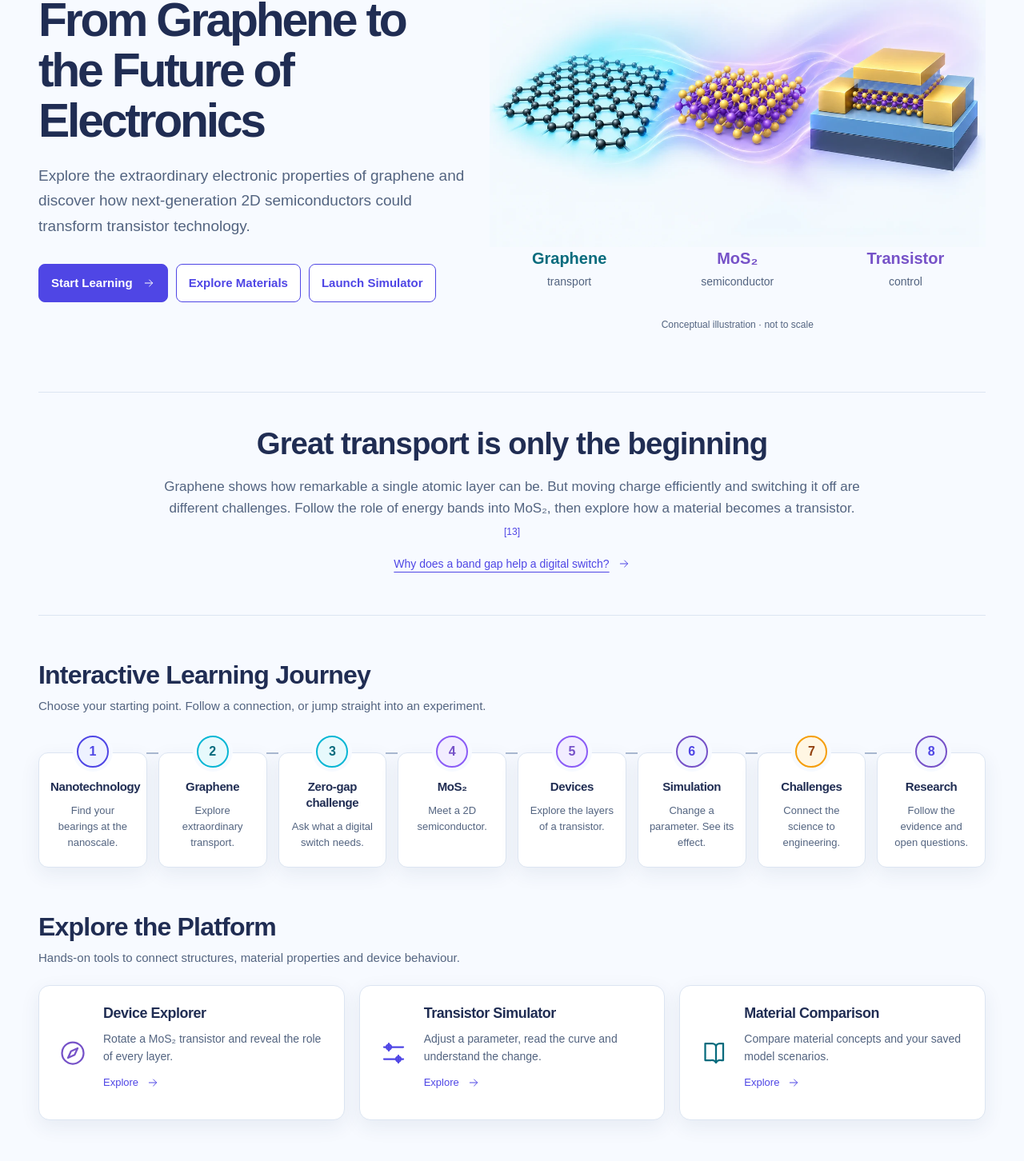
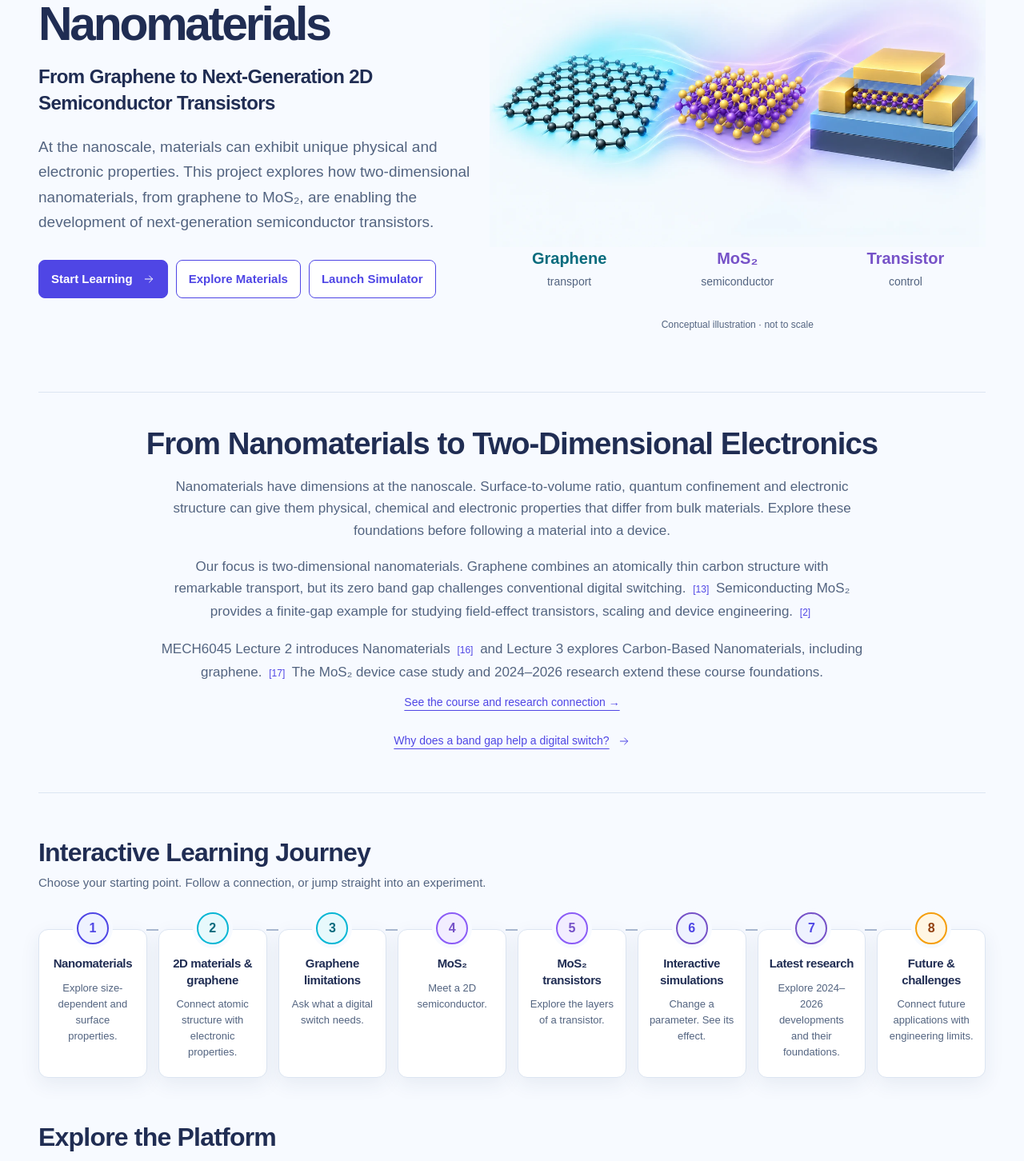
Before and after one commit to HandsomeSK/nano-virtual-lab, a Next.js app: page / in a window 1280 px wide. Shown: the part 214-1666 px from the top of the page at 80% size. Built offline with nearby package versions, Linux system fonts and the light colour scheme.

Commit message:
Frame NanoLab around the Nanomaterials course topic

```diff
--- a/src/app/about/page.tsx
+++ b/src/app/about/page.tsx
@@ -18,14 +18,16 @@ export default async function Page({
   return (
     <PageShell
       title="About & References"
-      intro="The ideas, sources and people behind a connected journey from graphene to next-generation electronics."
+      intro="The course foundations and research sources behind Nanomaterials: From Graphene to Next-Generation 2D Semiconductor Transistors."
     >
       <section className="section">
         <SectionHeading title="About NanoLab" />
         <p>
-          NanoLab is an interactive educational project for MECH6045:
-          Nanotechnology — Fundamentals and Applications: an interactive
-          learning platform for nanotechnology and next-generation electronics.
+          NanoLab is an interactive educational project on Nanomaterials for
+          MECH6045: Nanotechnology — Fundamentals and Applications. Its focused
+          research case is two-dimensional nanomaterials, represented by
+          graphene and MoS₂, and their role in next-generation semiconductor
+          transistors.
         </p>
         <p className="mt-4">
           Explore the nanoscale and energy bands, discover graphene’s unusual
@@ -50,10 +52,12 @@ export default async function Page({
         <SectionHeading title="Course and Educational Resources" />
         <div className="grid gap-5 md:grid-cols-2">
           <article className="panel p-6">
-            <h3>Energy Bands and Band Gap</h3>
+            <h3>Lecture 2: Nanomaterials</h3>
             <p className="muted mt-3">
-              MECH6045 Lecture 2, pages 18–19, provides the course starting
-              point for comparing allowed energy bands and the gap between them.{" "}
+              The course foundation covers nanoscale properties, quantum
+              confinement and electronic bands. Lecture 2, pages 18–19,
+              provides the starting point for comparing allowed energy bands
+              and the gap between them.{" "}
               <ReferenceLink id="course-bands" from="/about#course" />
             </p>
             <Link className="text-link" href="/foundations#bands">
@@ -61,10 +65,12 @@ export default async function Page({
             </Link>
           </article>
           <article className="panel p-6">
-            <h3>Electronic Properties of Graphene</h3>
+            <h3>Lecture 3: Carbon-Based Nanomaterials</h3>
             <p className="muted mt-3">
-              MECH6045 Lecture 3, page 26, motivates the exploration of graphene
-              transport and the learning path towards MoS₂ devices.{" "}
+              Graphene’s two-dimensional carbon structure and electronic
+              properties connect the course material with the interactive
+              learning activities. Lecture 3, page 26, motivates the graphene
+              transport discussion.{" "}
               <ReferenceLink id="course-graphene" from="/about#course" />
             </p>
             <Link
@@ -75,9 +81,25 @@ export default async function Page({
             </Link>
           </article>
         </div>
+        <h3 className="mt-6">Beyond the Lectures</h3>
+        <p className="mt-3">
+          The MoS₂ transistor case study extends the course principles using
+          scientific literature; it is not presented as a device topic taught
+          in detail in Lectures 2–3. The 2024–2026 studies cover more recent
+          research on wafer-scale integration, transfer and interconnected
+          circuits, distinct from the course foundation.
+        </p>
+        <div className="actions">
+          <Link className="text-link" href="/why-mos2">
+            Explore the MoS₂ extension →
+          </Link>
+          <Link className="text-link" href="/research">
+            Explore 2024–2026 research and earlier milestones →
+          </Link>
+        </div>
         <p className="muted text-sm mt-4">
-          Course page references supplied by the project author; scientific
-          explanations are supported by linked literature. OpenStax and MIT
+          Lecture topics and page references supplied by the project author;
+          scientific explanations are supported by linked literature. OpenStax and MIT
           OpenCourseWare provide further background for the quantum-well
           visualization and transistor model.
         </p>
--- a/src/app/foundations/page.tsx
+++ b/src/app/foundations/page.tsx
@@ -8,7 +8,7 @@ export default function Foundations() {
   return (
     <PageShell
       title="Foundations"
-      intro="Explore six connected ideas: the nanoscale, energy bands, graphene and the physics of a working transistor. Choose a topic and learn by experimenting."
+      intro="Begin with nanomaterials and their size-dependent properties, then explore energy bands, graphene and the path from two-dimensional materials to transistors. Choose among six connected learning modules."
     >
       <div className="learning-layout">
         <aside className="knowledge-toc">
--- a/src/app/globals.css
+++ b/src/app/globals.css
@@ -1387,6 +1387,12 @@ button {
   letter-spacing: -0.055em;
   line-height: 1.07;
 }
+.hero-subtitle {
+  max-width: 575px;
+  margin-top: 18px;
+  font-size: clamp(1.2rem, 2vw, 1.5rem);
+  line-height: 1.4;
+}
 .hero p {
   font-size: 19px;
   line-height: 1.65;
--- a/src/app/layout.tsx
+++ b/src/app/layout.tsx
@@ -8,8 +8,8 @@ import { site } from "@/lib/site";
 
 export const metadata: Metadata = {
   title: {
-    default: `${site.name} | ${site.courseCode}`,
-    template: `%s | ${site.name}`,
+    default: `${site.topic} | ${site.name}`,
+    template: `%s | ${site.topic} | ${site.name}`,
   },
   description: site.description,
   applicationName: site.name,
--- a/src/app/page.tsx
+++ b/src/app/page.tsx
@@ -3,23 +3,20 @@ import Image from "next/image";
 import { Icon } from "@/components/icon";
 import { SectionHeading, RelatedTopics } from "@/components/page-shell";
 import { ReferenceLink } from "@/components/reference-link";
-import { journey } from "@/lib/site";
+import { journey, site } from "@/lib/site";
 import { references } from "@/data/references";
 
 export default function Home() {
-  const featured = ["desai2016", "guo2026"].map(
+  const featured = ["kwon2024", "zhang2025", "guo2026"].map(
     (id) => references.find((ref) => ref.id === id)!,
   );
   return (
     <div className="container home-page pb-16">
       <section className="hero">
         <div>
-          <h1>From Graphene to the Future of Electronics</h1>
-          <p>
-            Explore the extraordinary electronic properties of graphene and
-            discover how next-generation 2D semiconductors could transform
-            transistor technology.
-          </p>
+          <h1>{site.topic}</h1>
+          <h2 className="hero-subtitle">{site.subtitle}</h2>
+          <p>{site.description}</p>
           <div className="actions">
             <Link href="/foundations" className="button-primary">
               Start Learning <Icon name="arrow" className="size-4" />
@@ -60,12 +57,32 @@ export default function Home() {
         </figure>
       </section>
       <section className="topic-introduction">
-        <h2>Great transport is only the beginning</h2>
+        <h2>From Nanomaterials to Two-Dimensional Electronics</h2>
         <p>
-          Graphene shows how remarkable a single atomic layer can be. But moving
-          charge efficiently and switching it off are different challenges.
-          Follow the role of energy bands into MoS₂, then explore how a material
-          becomes a transistor. <ReferenceLink id="schwierz2010" from="/" />
+          Nanomaterials have dimensions at the nanoscale. Surface-to-volume
+          ratio, quantum confinement and electronic structure can give them
+          physical, chemical and electronic properties that differ from bulk
+          materials. Explore these foundations before following a material
+          into a device.
+        </p>
+        <p>
+          Our focus is two-dimensional nanomaterials. Graphene combines an
+          atomically thin carbon structure with remarkable transport, but its
+          zero band gap challenges conventional digital switching.{" "}
+          <ReferenceLink id="schwierz2010" from="/" /> Semiconducting MoS₂
+          provides a finite-gap example for studying field-effect transistors,
+          scaling and device engineering.{" "}
+          <ReferenceLink id="radis2011" from="/" />
+        </p>
+        <p>
+          MECH6045 Lecture 2 introduces Nanomaterials{" "}
+          <ReferenceLink id="course-bands" from="/" /> and Lecture 3 explores
+          Carbon-Based Nanomaterials, including graphene.{" "}
+          <ReferenceLink id="course-graphene" from="/" /> The MoS₂ device case
+          study and 2024–2026 research extend these course foundations.{" "}
+          <Link href="/about#course" className="text-link">
+            See the course and research connection →
+          </Link>
         </p>
         <Link href="/why-mos2#zero-gap" className="text-link">
           Why does a band gap help a digital switch?{" "}
@@ -131,8 +148,8 @@ export default function Home() {
       </section>
       <section className="section">
         <SectionHeading
-          title="Featured Research"
-          description="From an ultra-short gate to interconnected circuits: see why each study matters."
+          title="Latest Research Developments (2024–2026)"
+          description="Follow wafer-scale fabrication, transfer and interconnected circuits. Earlier milestones remain in the Research Frontier."
         />
         {featured.map((ref) => (
           <Link
--- a/src/app/research/page.tsx
+++ b/src/app/research/page.tsx
@@ -22,14 +22,15 @@ export default async function Page({
   return (
     <PageShell
       title="Research Frontier"
-      intro="From the discovery of monolayer behaviour to scaled devices and wafer-level integration: explore selected published milestones."
+      intro="Explore 2024–2026 developments in MoS₂-based two-dimensional semiconductor transistors, alongside the earlier material and device milestones that underpin them."
     >
       <section className="section">
         <SectionHeading title="Research Overview" />
         <p>
           MoS₂ research spans material physics, gate-controlled devices and
-          manufacturing. These {studies.length} studies offer entry points into
-          that story, including verified publications from 2025 and 2026.
+          manufacturing. These {studies.length} studies connect the
+          nanomaterials foundation to transistor research, including verified
+          2024–2026 publications and the earlier milestones behind them.
           Summaries are brief; follow the original sources for methods,
           conditions and evidence.
         </p>
--- a/src/app/why-mos2/page.tsx
+++ b/src/app/why-mos2/page.tsx
@@ -18,7 +18,7 @@ export default function Why() {
   return (
     <PageShell
       title="From Graphene to MoS₂"
-      intro="Start with remarkable electronic transport, ask what a digital switch needs, and discover why finite-gap 2D semiconductors are worth exploring."
+      intro="Focus the nanomaterials story on two-dimensional sheets. Follow graphene’s remarkable transport and zero-gap challenge into MoS₂ and the semiconductor channel of a field-effect transistor."
     >
       <nav className="bridge-nav" aria-label="Explore the material story">
         <a href="#beyond-silicon">Graphene transport ↓</a>
@@ -27,8 +27,17 @@ export default function Why() {
       </nav>
       <section id="beyond-silicon" className="bridge-intro">
         <div>
-          <SectionHeading title="The Remarkable Properties of Graphene" />
+          <SectionHeading title="Two-Dimensional Nanomaterials" />
           <p>
+            These materials have atomic-scale thickness while extending much
+            farther in the plane. Their structure and electronic properties
+            make them interesting for advanced electronics. Graphene and MoS₂
+            are the representative materials explored here.{" "}
+            <ReferenceLink id="neto2009" from="/why-mos2#beyond-silicon" />
+            <ReferenceLink id="radis2011" from="/why-mos2#beyond-silicon" />
+          </p>
+          <h3 className="mt-5">The Remarkable Properties of Graphene</h3>
+          <p className="mt-3">
             A carbon sheet just one atom thick can carry charge with high
             mobility and long mean free paths in suitable conditions. Its linear
             bands near the Dirac point make it a distinctive platform for
--- a/src/components/site-footer.tsx
+++ b/src/components/site-footer.tsx
@@ -8,7 +8,7 @@ export function SiteFooter() {
         <div className="footer-top">
           <Brand />
           <p className="muted text-sm">
-            Nanotechnology and next-generation electronics.
+            {site.topic} · 2D materials and transistor research.
             <br />
             {site.courseCode} · {site.courseTitle}
           </p>
--- a/src/lib/site.ts
+++ b/src/lib/site.ts
@@ -1,9 +1,11 @@
 export const site = {
   name: "NanoLab: Beyond Silicon",
+  topic: "Nanomaterials",
+  subtitle: "From Graphene to Next-Generation 2D Semiconductor Transistors",
   courseCode: "MECH6045",
   courseTitle: "Nanotechnology: Fundamentals and Applications",
   description:
-    "An Interactive Learning Platform for Nanotechnology and Next-Generation Electronics. Explore graphene, energy bands, MoS₂ transistors and educational simulations.",
+    "At the nanoscale, materials can exhibit unique physical and electronic properties. This project explores how two-dimensional nanomaterials, from graphene to MoS₂, are enabling the development of next-generation semiconductor transistors.",
 };
 export const navigation = [
   { href: "/", title: "Home" },
@@ -19,19 +21,19 @@ export const navigation = [
 export const journey = [
   {
     href: "/foundations",
-    title: "Nanotechnology",
-    description: "Find your bearings at the nanoscale.",
+    title: "Nanomaterials",
+    description: "Explore size-dependent and surface properties.",
     tone: "indigo",
   },
   {
-    href: "/foundations#graphene-electronics",
-    title: "Graphene",
-    description: "Explore extraordinary transport.",
+    href: "/foundations#graphene-structure",
+    title: "2D materials & graphene",
+    description: "Connect atomic structure with electronic properties.",
     tone: "cyan",
   },
   {
     href: "/why-mos2#zero-gap",
-    title: "Zero-gap challenge",
+    title: "Graphene limitations",
     description: "Ask what a digital switch needs.",
     tone: "cyan",
   },
@@ -43,27 +45,27 @@ export const journey = [
   },
   {
     href: "/device",
-    title: "Devices",
+    title: "MoS₂ transistors",
     description: "Explore the layers of a transistor.",
     tone: "violet",
   },
   {
     href: "/simulator",
-    title: "Simulation",
+    title: "Interactive simulations",
     description: "Change a parameter. See its effect.",
     tone: "indigo",
   },
   {
-    href: "/challenges",
-    title: "Challenges",
-    description: "Connect the science to engineering.",
-    tone: "orange",
+    href: "/research",
+    title: "Latest research",
+    description: "Explore 2024–2026 developments and their foundations.",
+    tone: "indigo",
   },
   {
-    href: "/research",
-    title: "Research",
-    description: "Follow the evidence and open questions.",
-    tone: "indigo",
+    href: "/challenges",
+    title: "Future & challenges",
+    description: "Connect future applications with engineering limits.",
+    tone: "orange",
   },
 ];
 export type Query = Record<string, string | string[] | undefined>;
```
Also changed, not shown: 1 other file (tests, documents, lock files or other folders).
